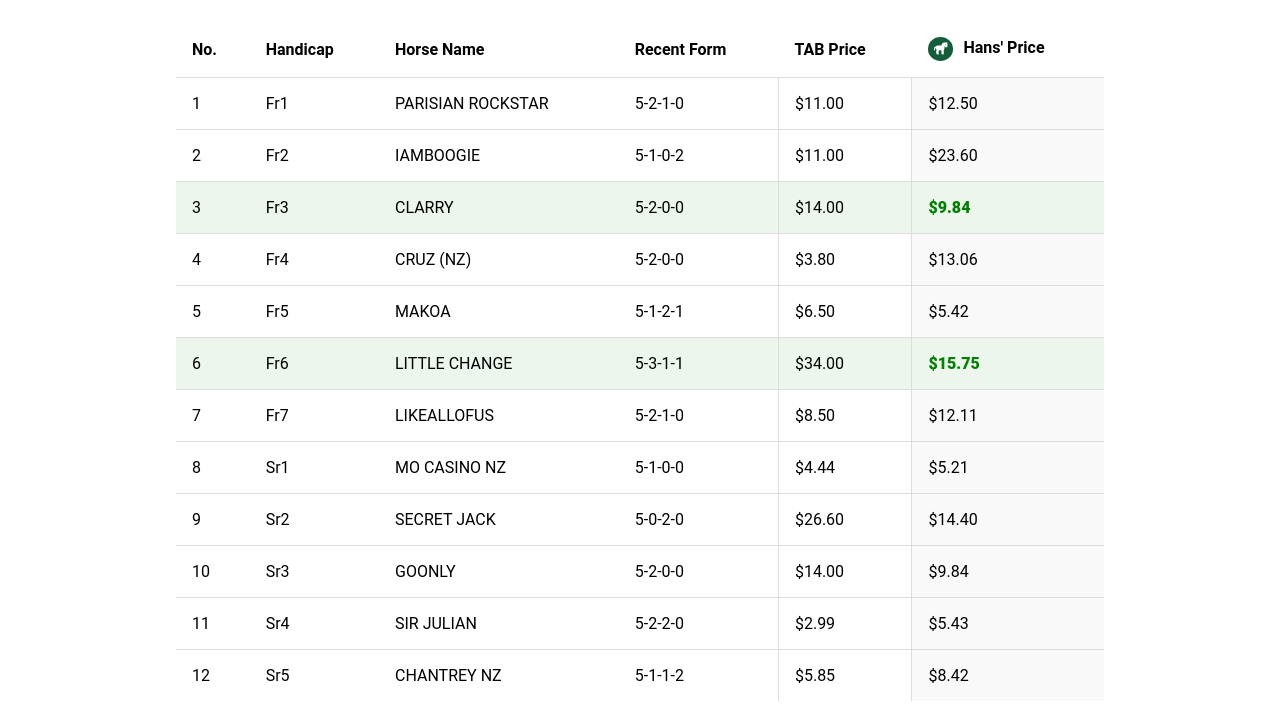
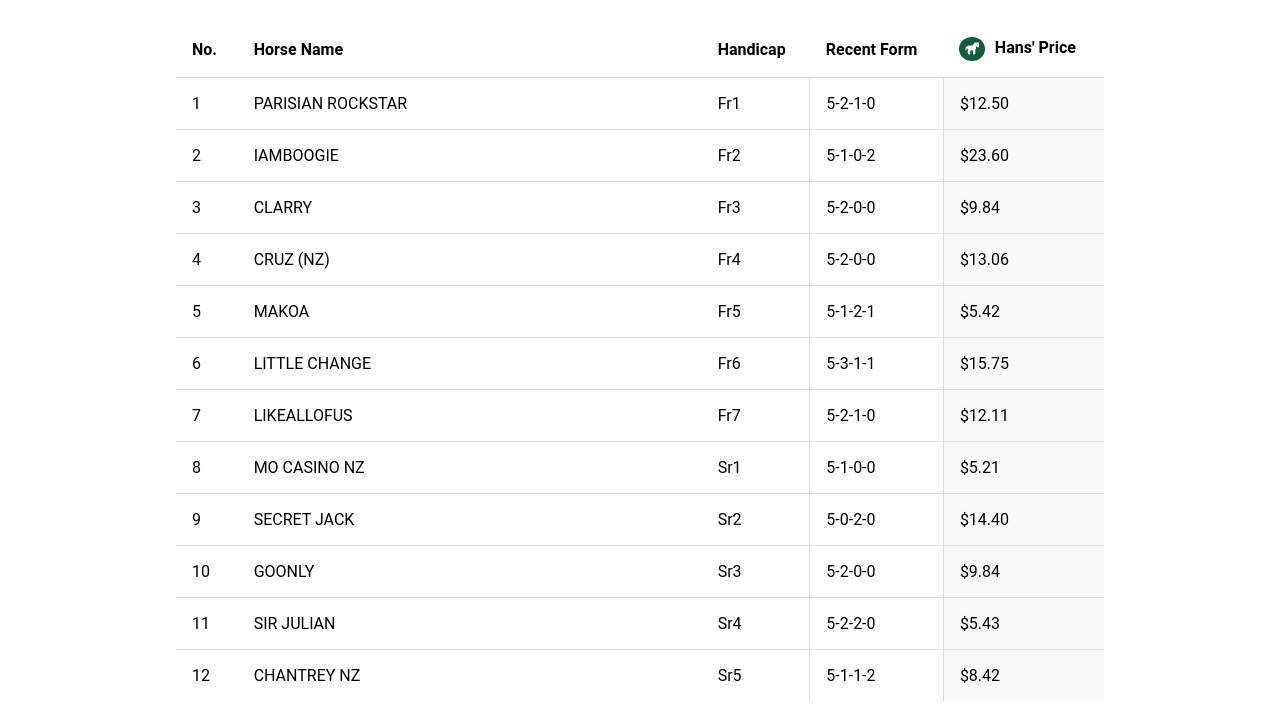
Before and after one commit to DCUBEDcode/cleverhanspages, a plain HTML site: page race.html in a window 1280 px wide. Shown: the part 193-914 px from the top of the page. Drawn offline with Linux system fonts and the light colour scheme.

Commit message:
Remove TAB column

```diff
--- a/race.html
+++ b/race.html
@@ -18,106 +18,93 @@
     <table class="race-table">
       <thead>
         <th>No.</th>
+        <th style="width: 50%">Horse Name</th>
         <th>Handicap</th>
-        <th>Horse Name</th>
         <th>Recent Form</th>
-        <th>TAB Price</th>
         <th><i class="fa fa-horse icon"></i> Hans' Price</th>
       </thead>
       <tr>
         <td>1</td>
+        <td>PARISIAN ROCKSTAR</td>
         <td>Fr1</td>
-        <td>PARISIAN ROCKSTAR</td>
         <td>5-2-1-0</td>
-        <td>$11.00</td>
         <td>$12.50</td>
       </tr>
       <tr>
         <td>2</td>
+        <td>IAMBOOGIE</td>
         <td>Fr2</td>
-        <td>IAMBOOGIE</td>
         <td>5-1-0-2</td>
-        <td>$11.00</td>
         <td>$23.60</td>
       </tr>
       <tr class="buy">
         <td>3</td>
+        <td>CLARRY</td>
         <td>Fr3</td>
-        <td>CLARRY</td>
         <td>5-2-0-0</td>
-        <td>$14.00</td>
         <td>$9.84</td>
       </tr>
       <tr>
         <td>4</td>
+        <td>CRUZ (NZ)</td>
         <td>Fr4</td>
-        <td>CRUZ (NZ)</td>
         <td>5-2-0-0</td>
-        <td>$3.80</td>
         <td>$13.06</td>
       </tr>
       <tr>
         <td>5</td>
+        <td>MAKOA</td>
         <td>Fr5</td>
-        <td>MAKOA</td>
         <td>5-1-2-1</td>
-        <td>$6.50</td>
         <td>$5.42</td>
       </tr>
       <tr class="buy">
         <td>6</td>
+        <td>LITTLE CHANGE</td>
         <td>Fr6</td>
-        <td>LITTLE CHANGE</td>
         <td>5-3-1-1</td>
-        <td>$34.00</td>
         <td>$15.75</td>
       </tr>
       <tr>
         <td>7</td>
+        <td>LIKEALLOFUS</td>
         <td>Fr7</td>
-        <td>LIKEALLOFUS</td>
         <td>5-2-1-0</td>
-        <td>$8.50</td>
         <td>$12.11</td>
       </tr>
       <tr>
         <td>8</td>
+        <td>MO CASINO NZ</td>
         <td>Sr1</td>
-        <td>MO CASINO NZ</td>
         <td>5-1-0-0</td>
-        <td>$4.44</td>
         <td>$5.21</td>
       </tr>
       <tr>
         <td>9</td>
+        <td>SECRET JACK</td>
         <td>Sr2</td>
-        <td>SECRET JACK</td>
         <td>5-0-2-0</td>
-        <td>$26.60</td>
         <td>$14.40</td>
       </tr>
       <tr>
         <td>10</td>
+        <td>GOONLY</td>
         <td>Sr3</td>
-        <td>GOONLY</td>
         <td>5-2-0-0</td>
-        <td>$14.00</td>
         <td>$9.84</td>
       </tr>
       <tr>
         <td>11</td>
+        <td>SIR JULIAN</td>
         <td>Sr4</td>
-        <td>SIR JULIAN</td>
         <td>5-2-2-0</td>
-        <td>$2.99</td>
         <td>$5.43</td>
       </tr>
       <tr>
         <td>12</td>
+        <td>CHANTREY NZ</td>
         <td>Sr5</td>
-        <td>CHANTREY NZ</td>
         <td>5-1-1-2</td>
-        <td>$5.85</td>
         <td>$8.42</td>
       </tr>
     </table>
--- a/styles.css
+++ b/styles.css
@@ -144,23 +144,23 @@ h1 {
   z-index: -1;
 }
 
-.race-table td:nth-child(5),
-.race-table td:nth-child(6) {
+.race-table td:nth-child(4),
+.race-table td:nth-child(5) {
   border-left: 1px solid #ddd;
 }
 
-.race-table td:nth-child(6) {
+.race-table td:nth-child(5) {
   background: #f9f9f9;
 }
 
-.buy td {
+/*.buy td {
   background: rgba(0, 128, 0, 0.075) !important;
 }
 
 .buy td:last-child {
   font-weight: 900;
   color: green;
-}
+}*/
 
 h2 {
   font-weight: 500;
```
